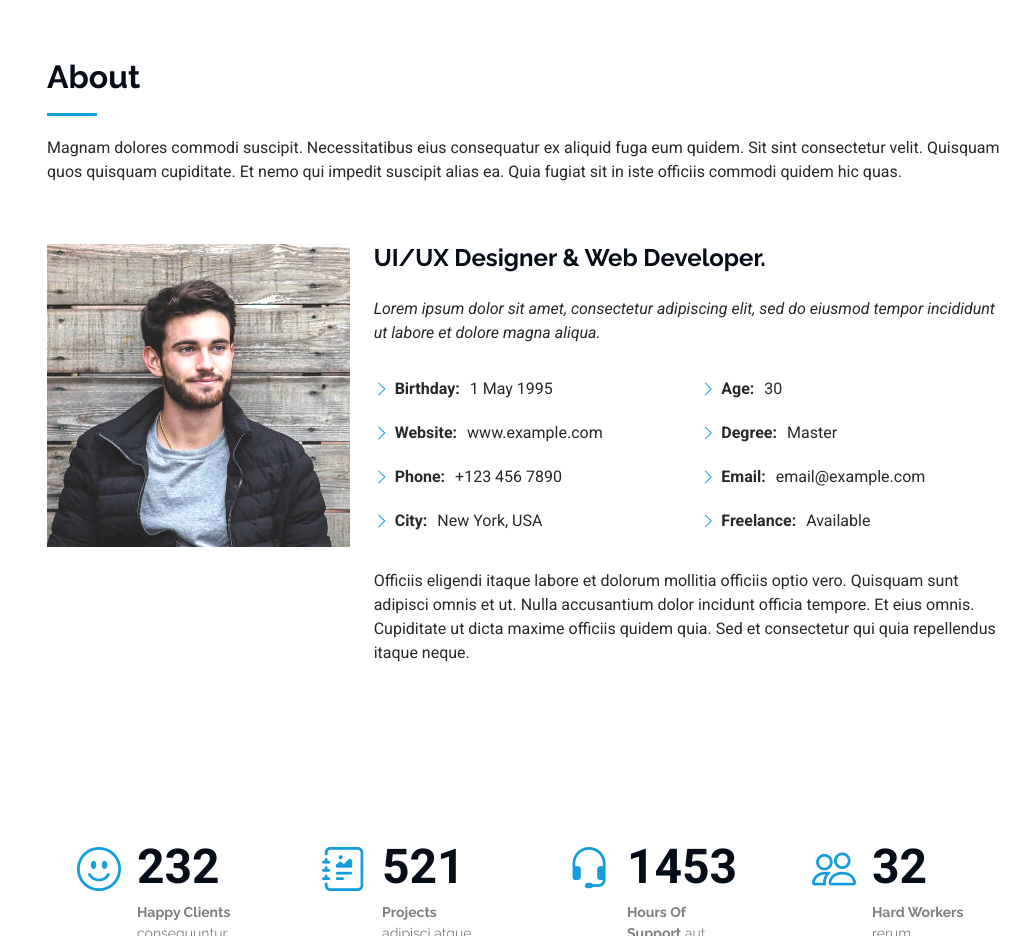
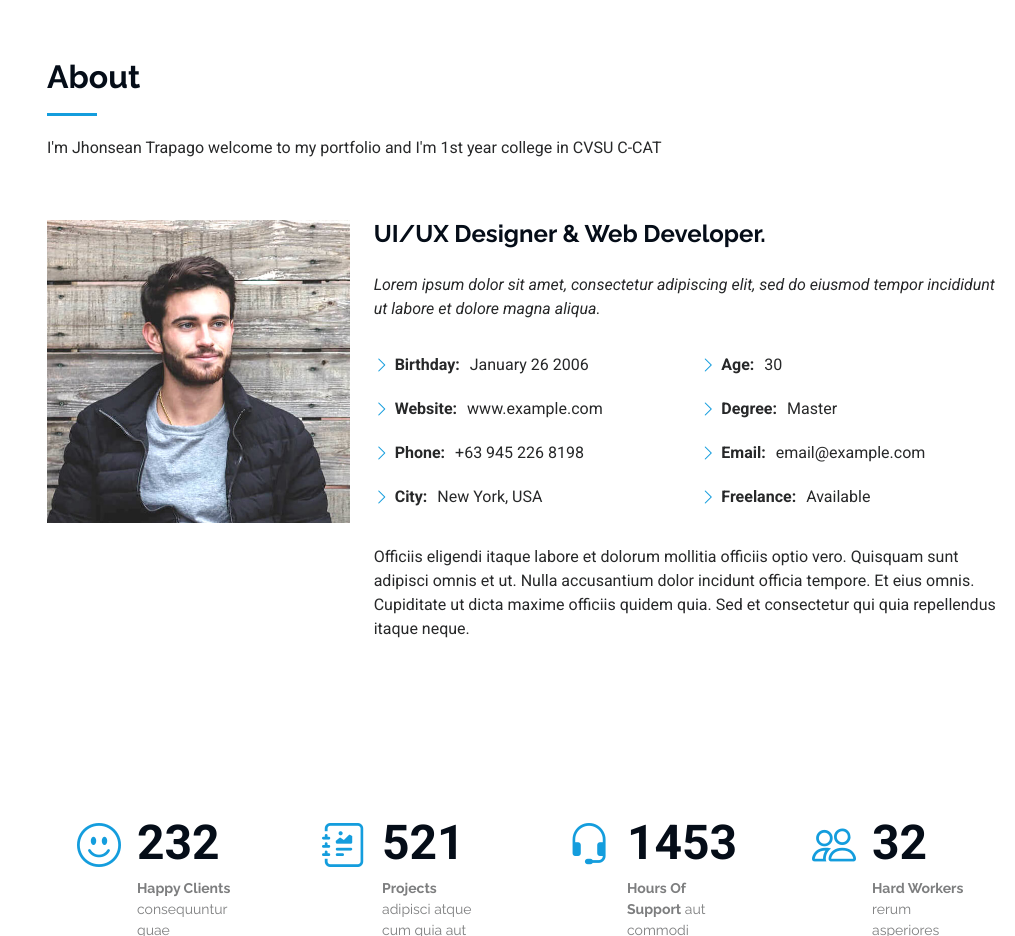
Before and after one commit to WangLing-123/Trapago, a plain HTML site: page index.html in a window 1280 px wide. Shown: the part 802-1738 px from the top of the page, without its empty margins (265-1280 px from the left). Drawn offline with Linux system fonts and the light colour scheme.

Commit message:
Update index.html

```diff
--- a/index.html
+++ b/index.html
@@ -109,7 +109,7 @@
       <!-- Section Title -->
       <div class="container section-title" data-aos="fade-up">
         <h2>About</h2>
-        <p>Magnam dolores commodi suscipit. Necessitatibus eius consequatur ex aliquid fuga eum quidem. Sit sint consectetur velit. Quisquam quos quisquam cupiditate. Et nemo qui impedit suscipit alias ea. Quia fugiat sit in iste officiis commodi quidem hic quas.</p>
+        <p>I'm Jhonsean Trapago welcome to my portfolio and I'm 1st year college in CVSU C-CAT</p>
       </div><!-- End Section Title -->
 
       <div class="container" data-aos="fade-up" data-aos-delay="100">
@@ -127,9 +127,9 @@
             <div class="row">
               <div class="col-lg-6">
                 <ul>
-                  <li><i class="bi bi-chevron-right"></i> <strong>Birthday:</strong> <span>1 May 1995</span></li>
+                  <li><i class="bi bi-chevron-right"></i> <strong>Birthday:</strong> <span>January 26 2006</span></li>
                   <li><i class="bi bi-chevron-right"></i> <strong>Website:</strong> <span>www.example.com</span></li>
-                  <li><i class="bi bi-chevron-right"></i> <strong>Phone:</strong> <span>+123 456 7890</span></li>
+                  <li><i class="bi bi-chevron-right"></i> <strong>Phone:</strong> <span>+63 945 226 8198</span></li>
                   <li><i class="bi bi-chevron-right"></i> <strong>City:</strong> <span>New York, USA</span></li>
                 </ul>
               </div>
```
